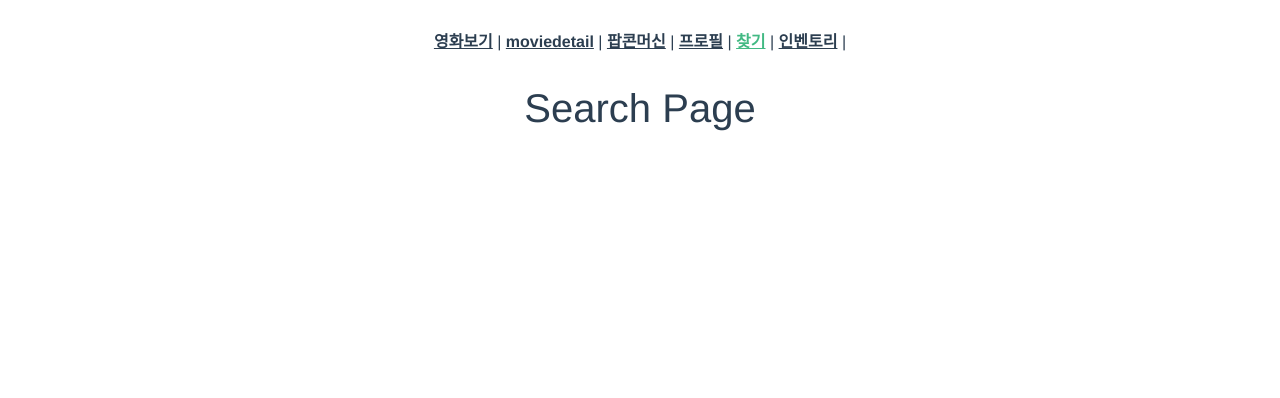
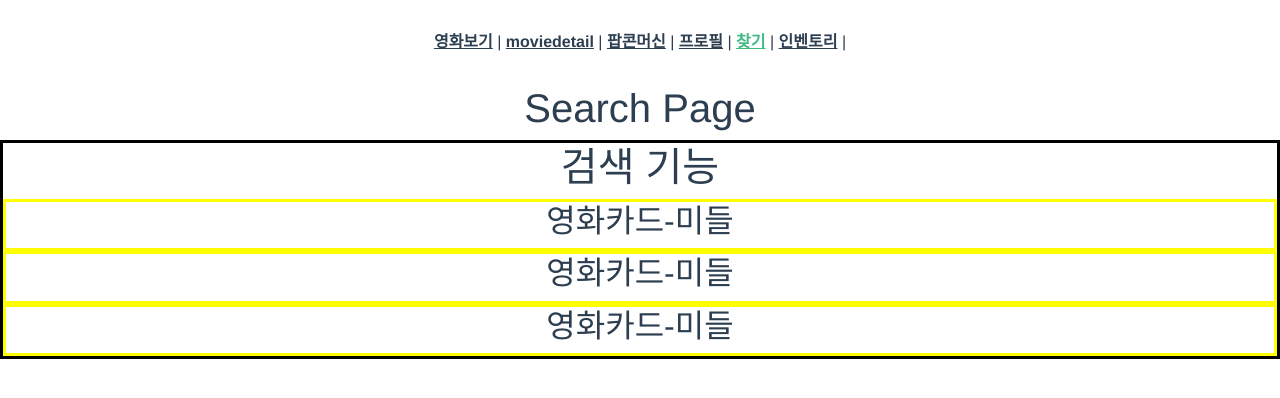
Before and after one commit to Alex-Redlich/WADAK, a Vue app in the folder final_pjt_front/: page /search in a window 1280 px wide. Shown: the top 398 px of the page. Built offline with nearby package versions, Linux system fonts and the light colour scheme.

Commit message:
스켈레톤코드구현__Search*__검색페이지 스켈레톤 코드 구현, 컴포넌트 간 연결

```diff
--- /dev/null
+++ b/final_pjt_front/src/components/Search/MovieCardMiddle.vue
@@ -0,0 +1,15 @@
+<template>
+  <div class="MovieCardMiddle">
+    <div style="border: solid yellow">
+      <h2>영화카드-미들</h2>
+    </div>
+  </div>
+</template>
+
+<script>
+export default {
+  name: "MovieCardMiddle",
+}
+</script>
+
+<style></style>
--- /dev/null
+++ b/final_pjt_front/src/components/Search/SearchList.vue
@@ -0,0 +1,22 @@
+<template>
+  <div class="SearchList">
+    <div style="border: solid black">
+      <h1>검색 기능</h1>
+      <div v-for="card in 3" :key="card">
+        <MovieCardMiddle />
+      </div>
+    </div>
+  </div>
+</template>
+
+<script>
+import MovieCardMiddle from "@/components/Search/MovieCardMiddle"
+export default {
+  name: "SearchList",
+  components: {
+    MovieCardMiddle,
+  },
+}
+</script>
+
+<style></style>
--- a/final_pjt_front/src/views/SearchView.vue
+++ b/final_pjt_front/src/views/SearchView.vue
@@ -1,12 +1,16 @@
 <template>
   <div class="SearchView">
     <h1>Search Page</h1>
+    <SearchList />
   </div>
 </template>
 
 <script>
+import SearchList from "@/components/Search/SearchList"
 export default {
   name: "SearchView",
-  components: {},
+  components: {
+    SearchList,
+  },
 }
 </script>
```
